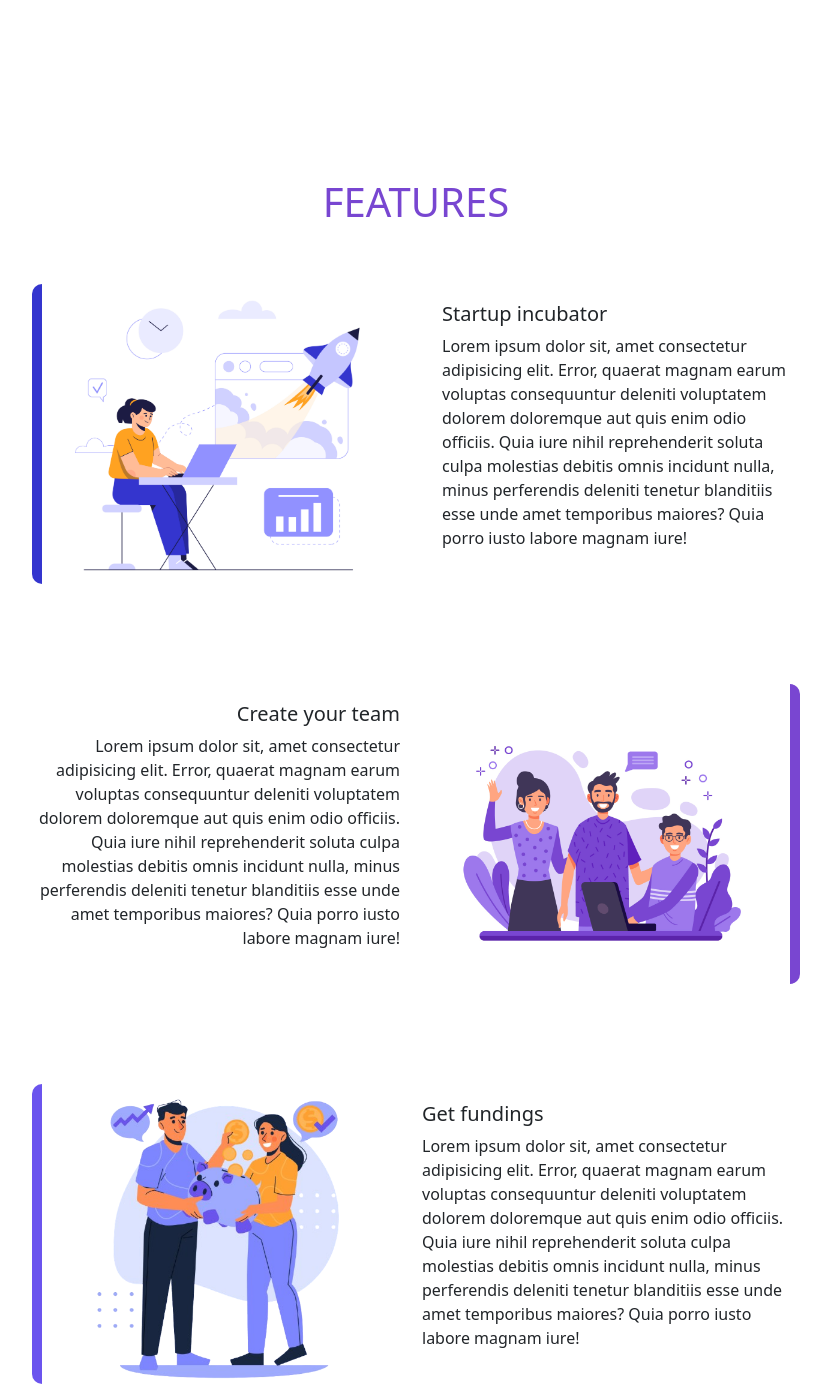
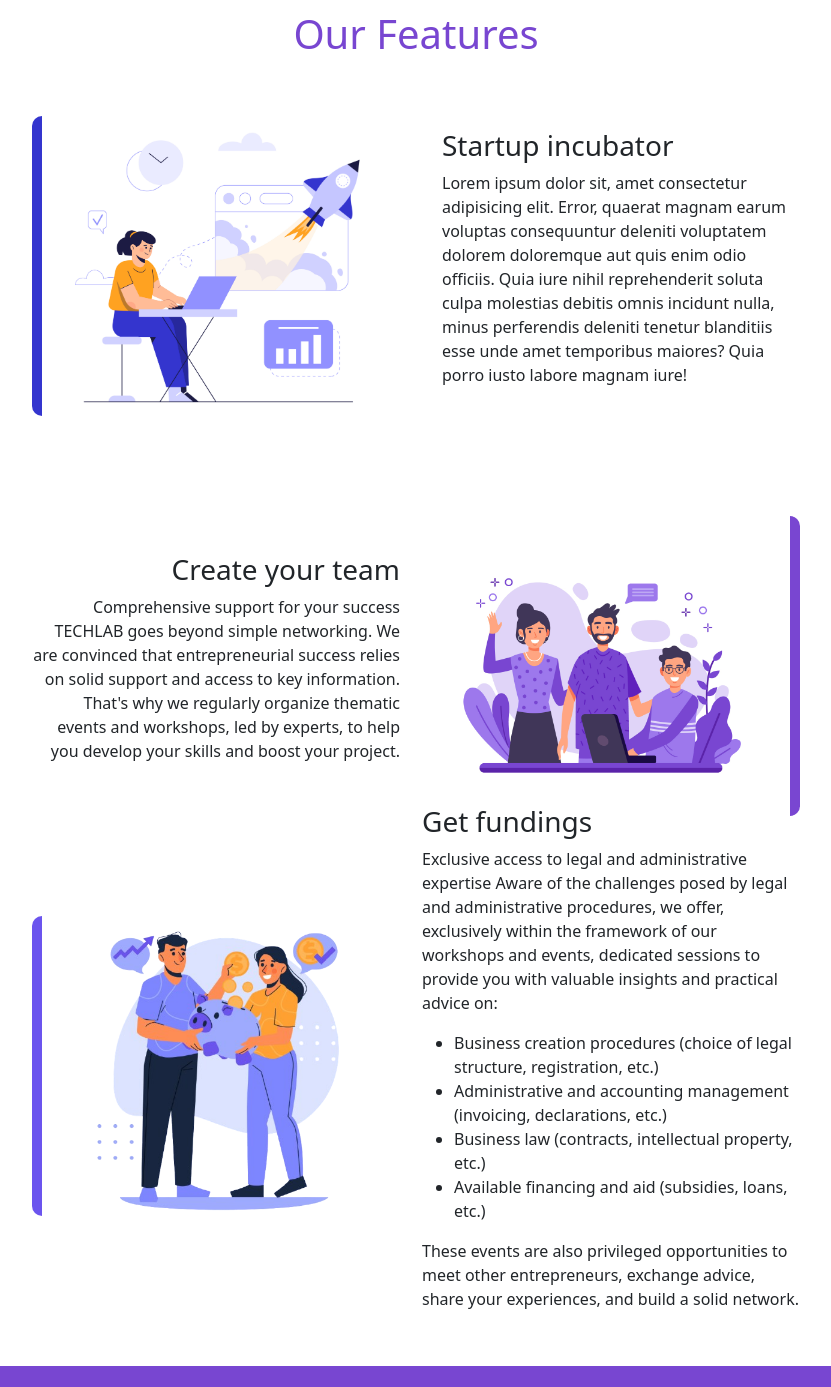
Before and after one commit to Chozen-Wealth/hackathon-italy, a website: page index.html in a window 1280 px wide. Shown: the part 1480-2867 px from the top of the page, without its empty margins (224-1055 px from the left). Drawn offline with nearby package versions, Linux system fonts and the light colour scheme.

Commit message:
text changes

```diff
--- a/index.html
+++ b/index.html
@@ -42,9 +42,10 @@
                     <img src="./public/assets/images/about.jpg" alt="">
                 </div>
                 <div>
-                    <h1>WHO ARE WE ?</h1>
+                    <h1>Vision to Reality
+                    </h1>
                     <p>
-                        Lorem ipsum dolor sit amet consectetur adipisicing elit. Perspiciatis tempora, minima illo aliquam incidunt quod repudiandae, voluptas dolor eveniet totam soluta ad quam nobis praesentium, voluptatem sapiente deleniti iure adipisci consectetur expedita animi? Est voluptates perspiciatis eos voluptatem labore, tenetur ducimus distinctio, fuga adipisci quisquam accusamus. Pariatur numquam nesciunt natus optio expedita, corporis voluptas sapiente non, obcaecati eos praesentium a repellendus delectus aliquid ipsam necessitatibus quibusdam sit maiores dolorum consectetur iure laudantium quae doloribus debitis. Inventore impedit sunt in voluptatem eligendi voluptatibus! Quasi at eius, et fugiat facilis molestiae sequi dolorem asperiores quam sunt dolor quibusdam tempora, obcaecati corrupti facere?
+                        You have a brilliant idea, a clear vision for your entrepreneurial project.<br>But often, reality catches up with the initial enthusiasm. The lack of specific resources a marketer to propel your launch, a developer to bring your platform to life, a communication expert to make your brand known can quickly become an insurmountable obstacle. You find yourself alone, juggling skills that are not necessarily your core competency, slowing down your progress and increasing your frustration.
                     </p>
                 </div>
             </div>
@@ -52,7 +53,7 @@
 
         <section id="features">
             <div>
-                <h1>FEATURES</h1>
+                <h1>Our Features</h1>
             </div>
             <div>
                 <div class="boxFeature">
@@ -60,14 +61,15 @@
                         <img src="./public/assets/images/feature1.jpg" alt="">
                     </div>
                     <div>
-                        <h4>Startup incubator</h4>
+                        <h3>Startup incubator</h3>
                         <p>Lorem ipsum dolor sit, amet consectetur adipisicing elit. Error, quaerat magnam earum voluptas consequuntur deleniti voluptatem dolorem doloremque aut quis enim odio officiis. Quia iure nihil reprehenderit soluta culpa molestias debitis omnis incidunt nulla, minus perferendis deleniti tenetur blanditiis esse unde amet temporibus maiores? Quia porro iusto labore magnam iure!</p>
                     </div>
                 </div>
                 <div class="boxFeature">
                     <div>
-                        <h4>Create your team</h4>
-                        <p>Lorem ipsum dolor sit, amet consectetur adipisicing elit. Error, quaerat magnam earum voluptas consequuntur deleniti voluptatem dolorem doloremque aut quis enim odio officiis. Quia iure nihil reprehenderit soluta culpa molestias debitis omnis incidunt nulla, minus perferendis deleniti tenetur blanditiis esse unde amet temporibus maiores? Quia porro iusto labore magnam iure!</p>
+                        <h3>Create your team</h3>
+                        <p>Comprehensive support for your success
+TECHLAB goes beyond simple networking. We are convinced that entrepreneurial success relies on solid support and access to key information. That's why we regularly organize thematic events and workshops, led by experts, to help you develop your skills and boost your project.</p>
                     </div>
                     <div>
                         <img src="./public/assets/images/feature2.jpg" alt="">
@@ -78,8 +80,16 @@
                         <img src="./public/assets/images/feature3.png" alt="">
                     </div>
                     <div>
-                        <h4>Get fundings</h4>
-                        <p>Lorem ipsum dolor sit, amet consectetur adipisicing elit. Error, quaerat magnam earum voluptas consequuntur deleniti voluptatem dolorem doloremque aut quis enim odio officiis. Quia iure nihil reprehenderit soluta culpa molestias debitis omnis incidunt nulla, minus perferendis deleniti tenetur blanditiis esse unde amet temporibus maiores? Quia porro iusto labore magnam iure!</p>
+                        <h3>Get fundings</h3>
+                        <p>Exclusive access to legal and administrative expertise
+                            Aware of the challenges posed by legal and administrative procedures, we offer, exclusively within the framework of our workshops and events, dedicated sessions to provide you with valuable insights and practical advice on:
+                            <ul>
+                                <li>Business creation procedures (choice of legal structure, registration, etc.)</li>
+                                <li>Administrative and accounting management (invoicing, declarations, etc.)</li>
+                                <li>Business law (contracts, intellectual property, etc.)</li>
+                                <li>Available financing and aid (subsidies, loans, etc.)</li>
+                            </ul>
+                            These events are also privileged opportunities to meet other entrepreneurs, exchange advice, share your experiences, and build a solid network.</p>
                     </div>
                 </div>
             </div>
--- a/src/sass/main.sass
+++ b/src/sass/main.sass
@@ -167,7 +167,6 @@ header
     >div:first-of-type
         margin-bottom: 50px
         // border-bottom: 5px solid rgb(121, 70, 209)
-        width: 200px
         text-align: center
         border-radius: 5px
         h1
```
Also changed, not shown: public/style/style.css, 1 other file.
